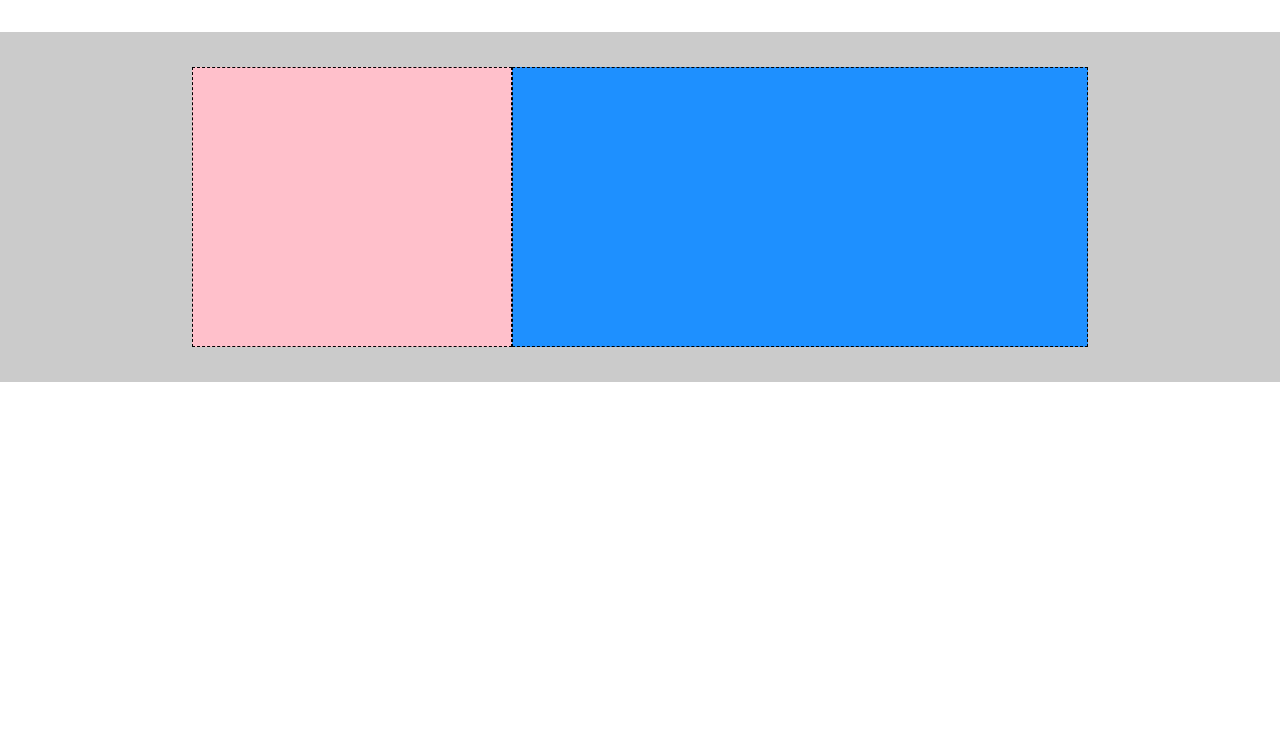
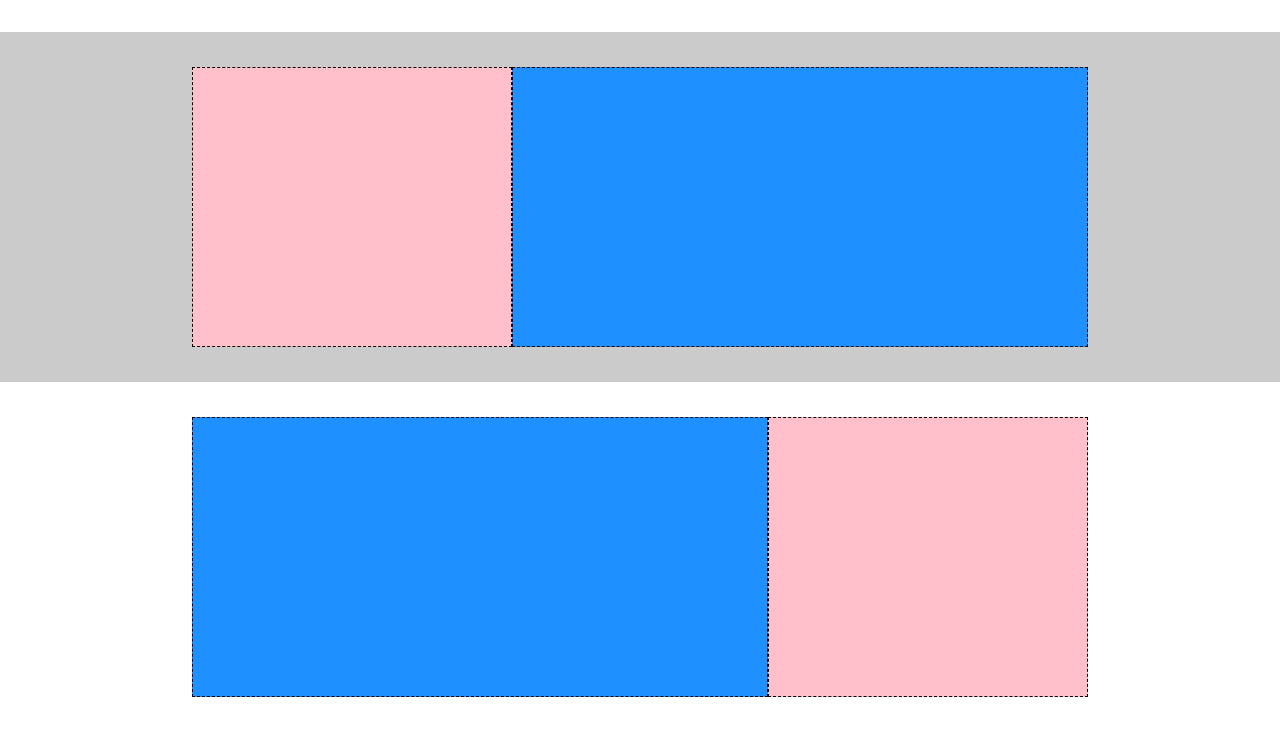
Before and after one commit to Omar-Codess/htmlcss-struttura-discord, a plain HTML site: page index.html in a window 1280 px wide. Shown: the part 698-1430 px from the top of the page. Before the commit the page ends 1080 px from the top, so only its background shows below. Drawn offline with Linux system fonts and the light colour scheme; a web font is replaced by a local one.

Commit message:
creata sezione 4

```diff
--- a/css/style.css
+++ b/css/style.css
@@ -113,4 +113,25 @@ header{
     border: 1px dashed black;
 }
 
-#
+/* SECTION-4 */
+.section-4{
+    height: 350px;
+    background-color: white;
+    display: flex;
+    align-items: center;
+    justify-content: center;
+}
+
+.section-4-container-1{
+    height: calc(80%);
+    width: calc(45%);
+    background-color: #1e90ff;
+    border: 1px dashed black;
+}
+
+.section-4-container-2{
+    height: calc(80%);
+    width: calc(25%);
+    background-color: #ffc0cb;
+    border: 1px dashed black;
+}
--- a/index.html
+++ b/index.html
@@ -42,10 +42,10 @@
         <!-- /section-3 -->
 
         <!-- section-4 -->
-        <!-- <div class="section-2">
-            <div class="section-2-container-1"></div>
-            <div class="section-2-container-2"></div>
-        </div> -->
+        <div class="section-4">
+            <div class="section-4-container-1"></div>
+            <div class="section-4-container-2"></div>
+        </div>
         <!-- /section-4 -->
 
     </main>
```
